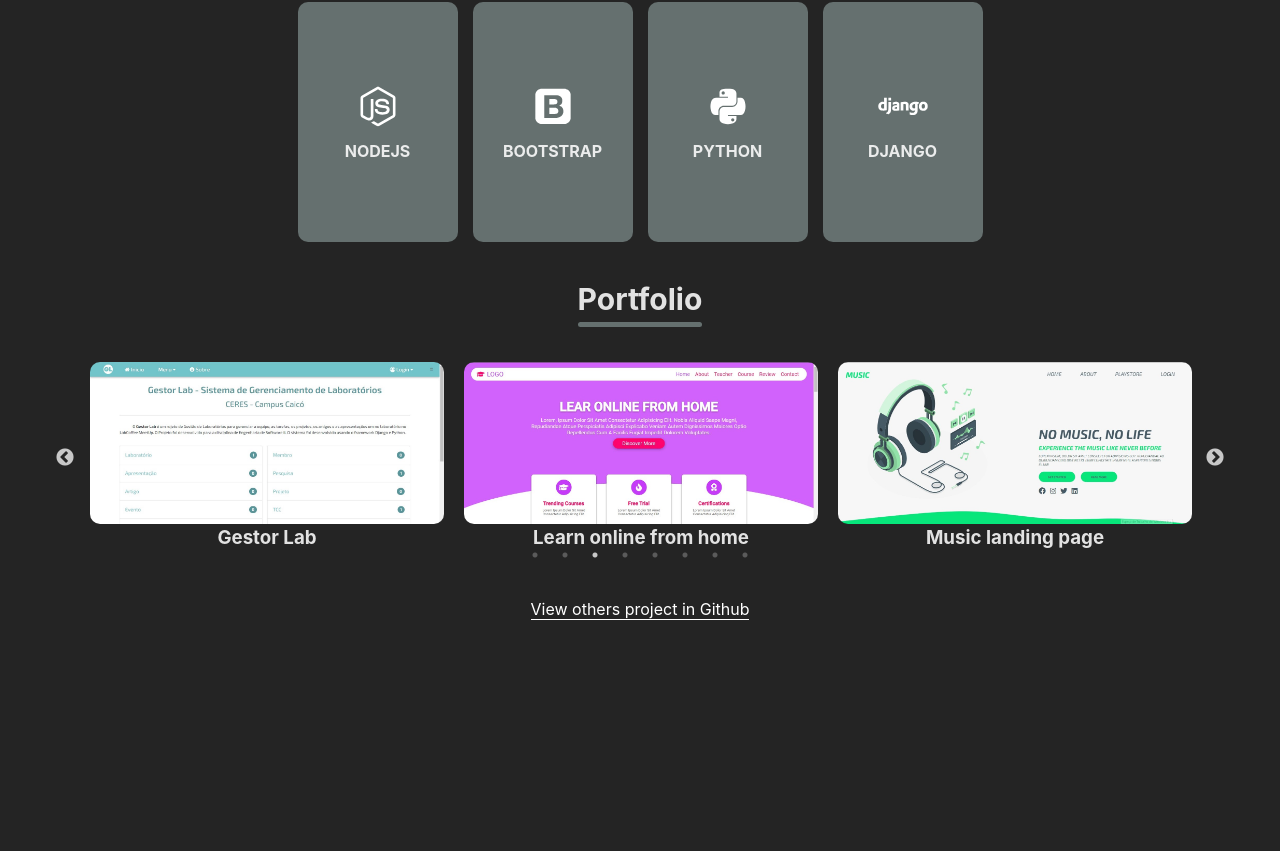
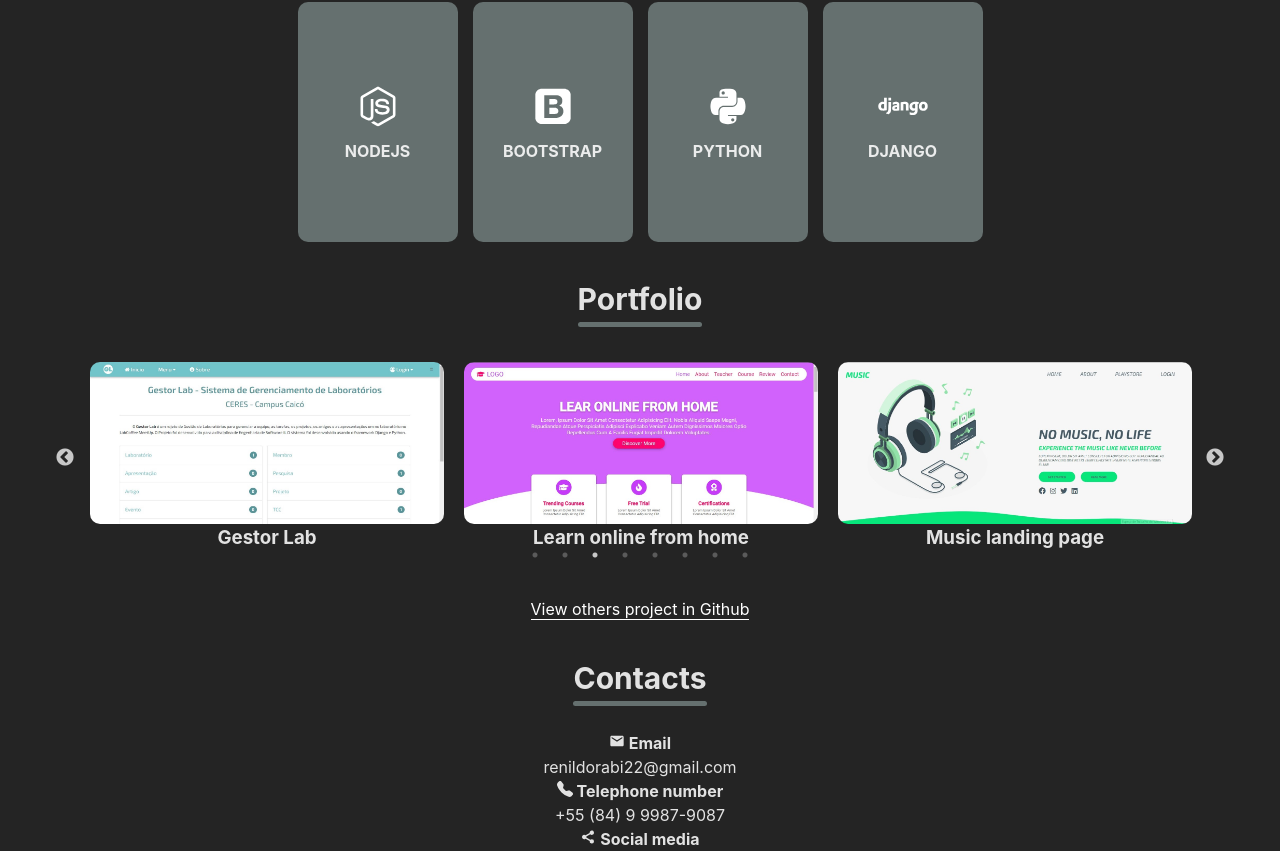
Before and after one commit to Renildo15/Habby-Portfolio, a React (Vite) app in the folder portfolio/: page / in a window 1280 px wide. Shown: the part 1244-2095 px from the top of the page. Before the commit the page ends 1870 px from the top, so only its background shows below. Built offline with nearby package versions, Linux system fonts and the light colour scheme.

Commit message:
inicializando a section contacts

```diff
--- /dev/null
+++ b/portfolio/src/components/contacts/Contacts.tsx
@@ -0,0 +1,22 @@
+import Section from "../Section";
+import SubTitle from "../SubTitle";
+import ContactsContainer from "./ContactsContainer";
+import ContactsContent from "./ContactsContent";
+import {MdEmail} from "react-icons/md";
+import {BsTelephoneFill} from "react-icons/bs"
+import {IoShareSocialSharp} from "react-icons/io5"
+
+const Contacts = () =>{
+    return(
+        <Section>
+            <SubTitle subtitle="Contacts"/>
+            <ContactsContainer>
+                <ContactsContent icon={<MdEmail/>} contentTitle="Email" contentSpan="renildorabi22@gmail.com"/>
+                <ContactsContent icon={<BsTelephoneFill/>} contentTitle="Telephone number" contentSpan="+55 (84) 9 9987-9087"/>
+                <ContactsContent icon={<IoShareSocialSharp/>} contentTitle="Social media" contentSpan=""/>
+            </ContactsContainer>
+        </Section>
+    )
+}
+
+export default Contacts;
--- /dev/null
+++ b/portfolio/src/components/contacts/ContactsContainer.tsx
@@ -0,0 +1,15 @@
+import * as C from "./style";
+
+interface ContactsContainerProps {
+    children: React.ReactNode
+}
+
+const ContactsContainer = ({children}:ContactsContainerProps) =>{
+    return(
+        <C.ContactsContainer>
+            {children}
+        </C.ContactsContainer>
+    )
+}
+
+export default ContactsContainer;
--- /dev/null
+++ b/portfolio/src/components/contacts/ContactsContent.tsx
@@ -0,0 +1,25 @@
+import { ReactNode } from "react"
+import * as C from "./style"
+
+interface ContactsContentProps {
+    icon: React.ReactNode
+    contentTitle: String,
+    contentSpan: String | React.ReactNode
+}
+
+const ContactsContent = ({contentTitle, contentSpan, icon }:ContactsContentProps) => {
+    return (
+        <C.ContactsContent>
+            <h4>{icon} {contentTitle}</h4>
+            {typeof contentSpan === "string" ? (
+                <span>
+                    {contentSpan}
+                </span>
+            ):(
+                contentSpan
+            )}
+        </C.ContactsContent>
+    )
+}
+
+export default ContactsContent;
--- /dev/null
+++ b/portfolio/src/components/contacts/style.tsx
@@ -0,0 +1,6 @@
+import styled from "styled-components";
+
+
+export const ContactsContainer = styled.div``
+
+export const ContactsContent = styled.div``
--- a/portfolio/src/pages/PortfolioPage.tsx
+++ b/portfolio/src/pages/PortfolioPage.tsx
@@ -3,6 +3,7 @@ import Header from "../components/header/Header";
 import About from "../components/about/About";
 import Skills from "../components/skils/Skills";
 import Portfolio from "../components/portfolio/Portfolio";
+import Contacts from "../components/contacts/Contacts";
 
 const PortfolioPage = () =>{
     return(
@@ -11,6 +12,7 @@ const PortfolioPage = () =>{
             <About/>
             <Skills/>
             <Portfolio/>
+            <Contacts/>
         </Container>
     )
 }
```
Also changed, not shown: portfolio/src/components/contacts/SocialMedia.tsx (added, +11 -0 lines).
